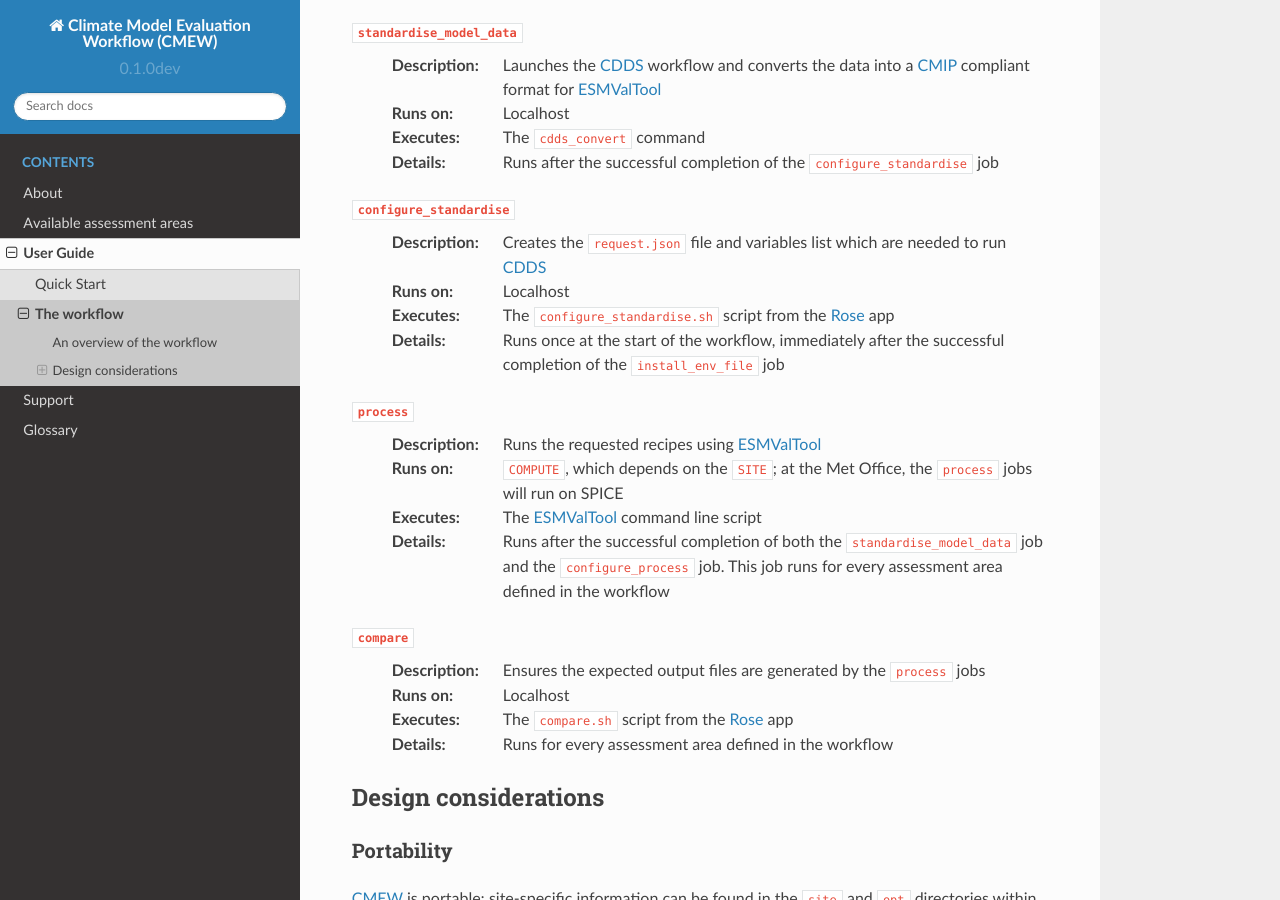
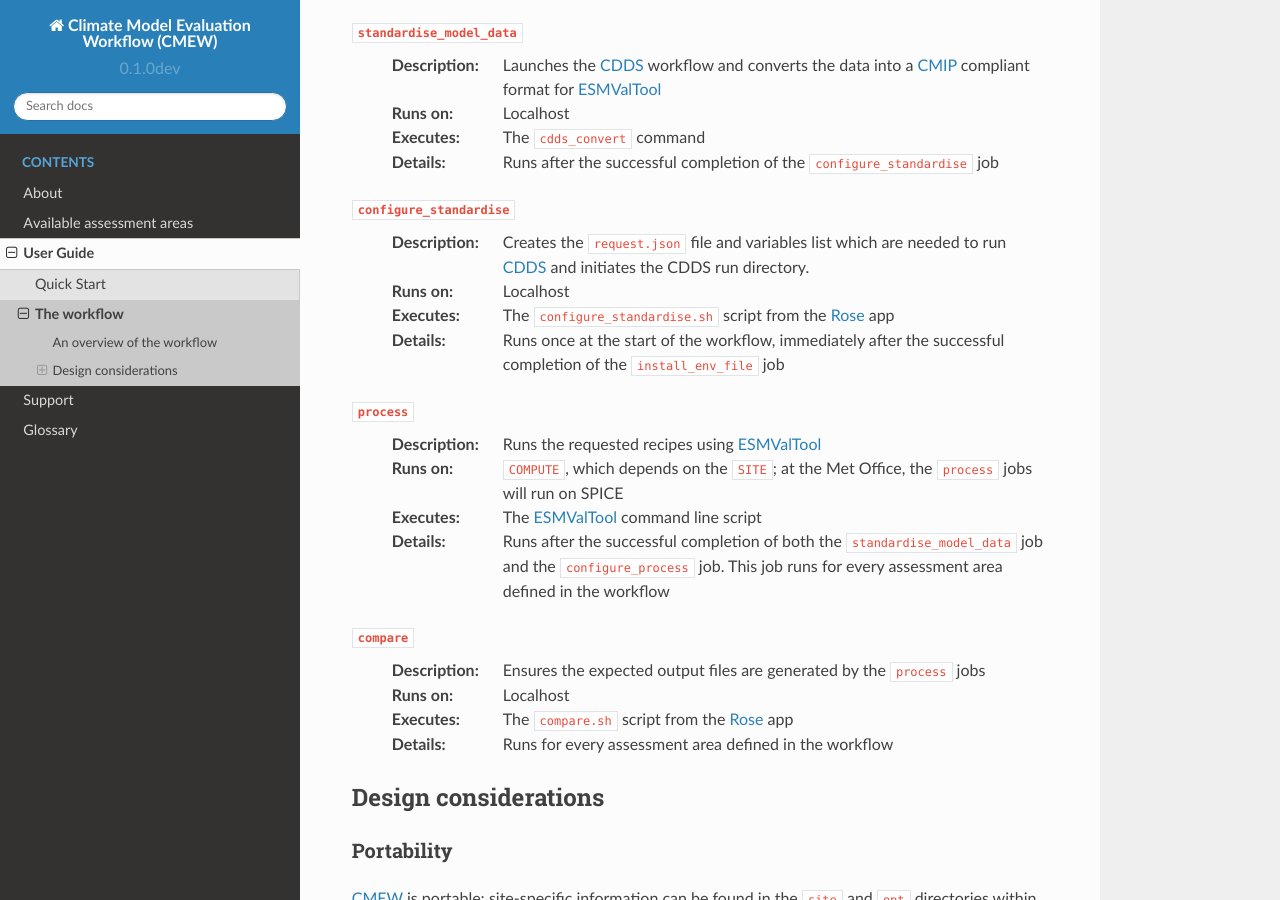
Before and after one commit to MetOffice/CMEW, a Sphinx documentation site: the page built from doc/source/user_guide/workflow.rst, in a window 1280 px wide and 900 px high, scrolled down 571 px. Built offline with Sphinx 7.4.7 and the Read the Docs theme 2.0.0, drawn with Linux system fonts in a browser that asks for light colours.

Commit message:
#112: added documentation

```diff
--- a/doc/source/user_guide/workflow.rst
+++ b/doc/source/user_guide/workflow.rst
@@ -44,7 +44,8 @@ An overview of the workflow
 
 ``configure_standardise``
   :Description:
-     Creates the ``request.json`` file and variables list which are needed to run |CDDS|
+     Creates the ``request.json`` file and variables list which are needed to
+     run |CDDS| and initiates the CDDS run directory.
   :Runs on:
      Localhost
   :Executes:
```
